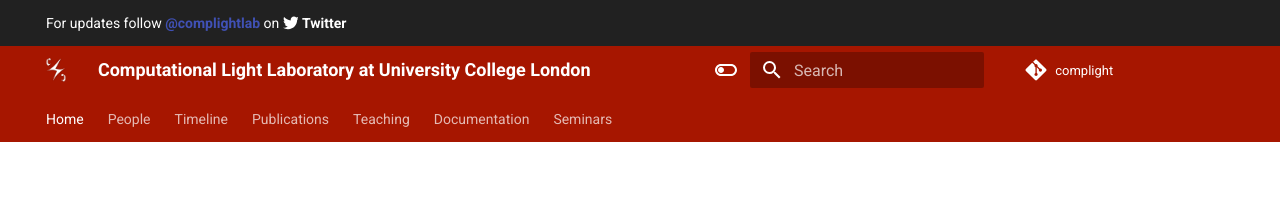
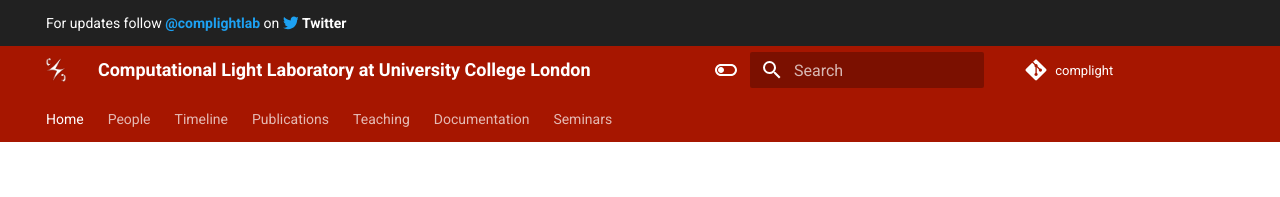
Before and after one commit to complight/complight.github.io, an MkDocs documentation site: the page built from docs/index.md, in a window 1280 px wide. Shown: the top 197 px of the page. Built offline with MkDocs 1.6.1 and Material for MkDocs 9.7.7, drawn with Linux system fonts in a browser that asks for light colours.

```diff
--- a/overrides/main.html
+++ b/overrides/main.html
@@ -2,11 +2,13 @@
 
 {% block announce %}
 For updates follow
-<a href="https://twitter.com/complightlab">
+<a href="https://twitter.com/complightlab" style="color:#1da1f2;">
 <strong>@complightlab</strong>
 </a>
 on
+<a href="https://twitter.com/complightlab" style="color:#1da1f2;">
 <span class="twemoji twitter"> <svg xmlns="http://www.w3.org/2000/svg" viewBox="0 0 512 512"><path d="M459.37 151.716c.325 4.548.325 9.097.325 13.645 0 138.72-105.583 298.558-298.558 298.558-59.452 0-114.68-17.219-161.137-47.106 8.447.974 16.568 1.299 25.34 1.299 49.055 0 94.213-16.568 130.274-44.832-46.132-.975-84.792-31.188-98.112-72.772 6.498.974 12.995 1.624 19.818 1.624 9.421 0 18.843-1.3 27.614-3.573-48.081-9.747-84.143-51.98-84.143-102.985v-1.299c13.969 7.797 30.214 12.67 47.431 13.319-28.264-18.843-46.781-51.005-46.781-87.391 0-19.492 5.197-37.36 14.294-52.954 51.655 63.675 129.3 105.258 216.365 109.807-1.624-7.797-2.599-15.918-2.599-24.04 0-57.828 46.782-104.934 104.934-104.934 30.213 0 57.502 12.67 76.67 33.137 23.715-4.548 46.456-13.32 66.599-25.34-7.798 24.366-24.366 44.833-46.132 57.827 21.117-2.273 41.584-8.122 60.426-16.243-14.292 20.791-32.161 39.308-52.628 54.253z"></path></svg> </span>
+</a>
 <strong>
 Twitter
 </strong>
```
